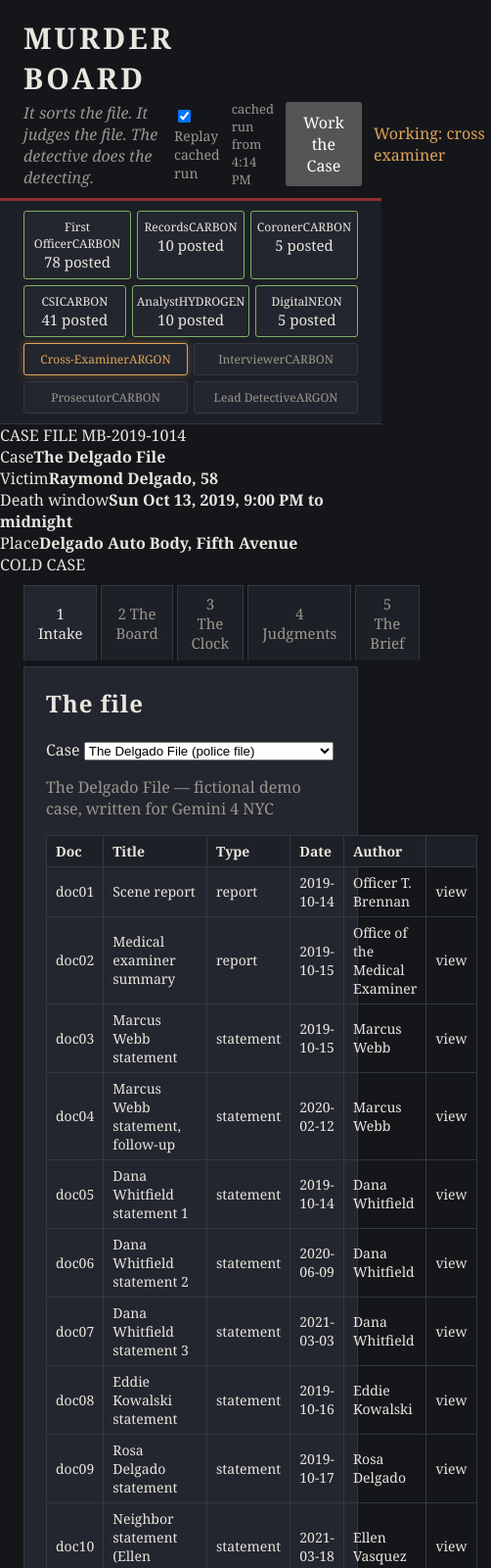
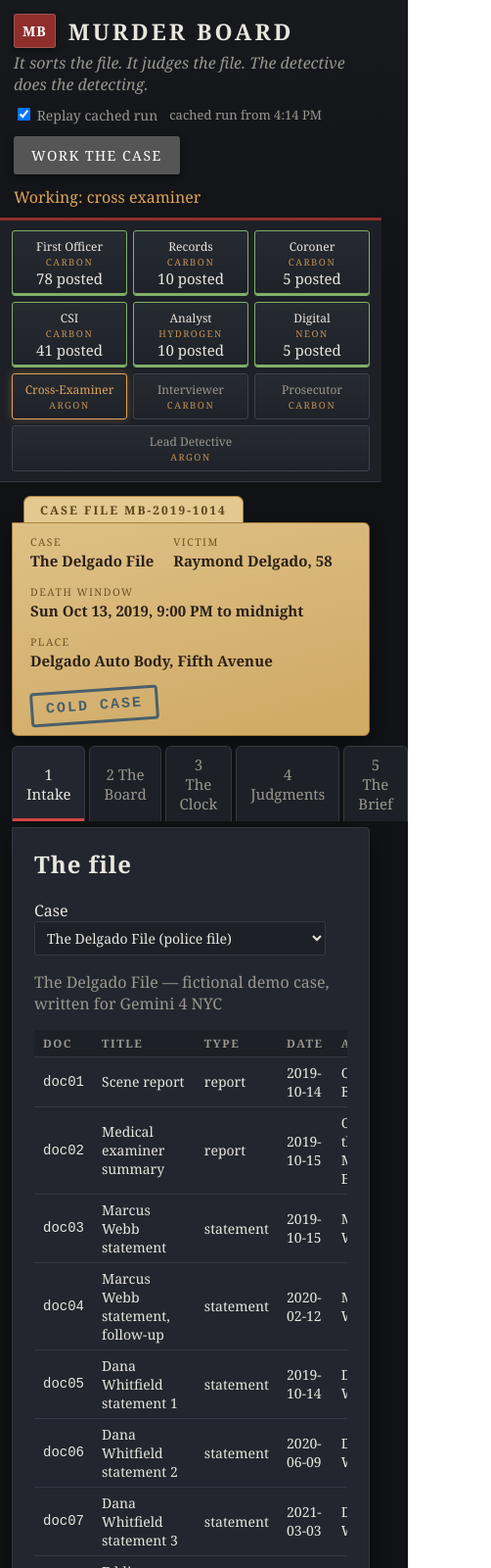
Before and after one commit to mrfentmen/murder-board, a plain HTML site: page app/index.html in a window 390 px wide. Shown: the top 1600 px of the page at 98% size, 502 px wide, since content can reach past the window. Drawn offline with Linux system fonts and the light colour scheme; a script that the page names is missing.

Commit message:
Update app/style.css (corkboard UI, Harborlight sim, records fixtures, research 2)

```diff
--- a/app/style.css
+++ b/app/style.css
@@ -220,3 +220,94 @@ th { background: var(--panel); }
 .pin-legend .key-row { display: flex; align-items: center; gap: 10px; margin: 7px 0; font-size: 12.5px; line-height: 1.35; }
 .pin-legend .key-line { width: 40px; height: 8px; flex: none; }
 .pin-legend .key-note { margin-top: 9px; font-size: 12px; font-style: italic; color: #cbbfa4; }
+.chair .model { display: block; font-size: 9.5px; letter-spacing: 1.5px; opacity: .72; margin-top: 1px; }
+
+/* ---- Realism pass: the murder book, digitized ---- */
+body { background: linear-gradient(180deg, #17191d, #101215 340px, #101215); }
+h1 { display: flex; align-items: center; gap: 13px; }
+h1::before {
+  content: "MB"; background: var(--red-dark); color: #fff; font-size: 14px;
+  letter-spacing: 1px; padding: 8px 9px; border-radius: 3px;
+  box-shadow: 0 2px 6px rgba(0,0,0,.5), inset 0 0 0 1px rgba(255,255,255,.18);
+}
+#workBtn { text-transform: uppercase; letter-spacing: 1.5px; font-size: 14px; box-shadow: 0 2px 8px rgba(0,0,0,.45); }
+select, input[type="text"] {
+  background: var(--panel); color: var(--ink); border: 1px solid var(--line);
+  padding: 6px 8px; border-radius: 3px; font-family: inherit; font-size: 14px;
+}
+.chair { background: linear-gradient(180deg, #262a31, #1f2229); border-color: #3c414d; }
+.chair.done { box-shadow: inset 0 -2px 0 var(--green); }
+.chair .model { color: var(--amber); opacity: .85; }
+.tab { border-radius: 6px 6px 0 0; }
+.tab.active { box-shadow: inset 0 -3px 0 var(--red); }
+.screen { border-radius: 0 4px 4px 4px; box-shadow: 0 8px 22px rgba(0,0,0,.38); }
+
+.case-folder { margin: 16px 24px 0; }
+.folder-tab {
+  display: inline-block; margin-left: 12px; background: #e3c88f; color: #5a4318;
+  font-weight: bold; letter-spacing: 2px; font-size: 12px; padding: 5px 16px 4px;
+  border: 1px solid #a97f3f; border-bottom: 0; border-radius: 7px 7px 0 0;
+}
+.folder-body {
+  background: linear-gradient(165deg, #dec086, #cfa964);
+  border: 1px solid #a97f3f; border-radius: 0 6px 6px 6px;
+  padding: 12px 18px; display: flex; justify-content: space-between; align-items: center; gap: 18px;
+  box-shadow: 0 5px 16px rgba(0,0,0,.4);
+}
+.folder-fields { display: flex; gap: 28px; flex-wrap: wrap; }
+.folder-fields .ff span { display: block; font-size: 10.5px; letter-spacing: 1.5px; text-transform: uppercase; color: #6d5322; margin-bottom: 1px; }
+.folder-fields .ff strong { font-size: 15px; color: #2b2118; }
+.folder-stamp {
+  font-weight: bold; letter-spacing: 2px; border: 3px solid; padding: 6px 13px;
+  border-radius: 4px; transform: rotate(-4deg); font-size: 15px; opacity: .85;
+  white-space: nowrap; font-family: "Courier New", monospace;
+}
+.stamp-open { color: #8e2f2c; border-color: #8e2f2c; }
+.stamp-cold { color: #33526b; border-color: #33526b; }
+.stamp-solved { color: #2e5d33; border-color: #2e5d33; }
+
+.doc-viewer {
+  background: #f4f1e8; color: #22201b; border: 0; border-top: 4px solid var(--red-dark);
+  font-family: "Courier New", Courier, monospace; font-size: 13.5px; line-height: 1.55;
+  padding: 22px 26px; box-shadow: 0 5px 16px rgba(0,0,0,.45); max-height: 460px;
+}
+th { text-transform: uppercase; letter-spacing: 1.5px; font-size: 11.5px; color: var(--muted); }
+th, td { border: 0; border-bottom: 1px solid var(--line); }
+.registry td:first-child, .alibis td:first-child { font-family: "Courier New", monospace; }
+.rating {
+  display: inline-block; border: 2px solid currentColor; border-radius: 3px;
+  padding: 1px 8px; transform: rotate(-1.6deg); font-size: 12.5px; opacity: .94;
+}
+.brief-head { background: #f4f1e8; color: #1c1c1c; max-width: 780px; margin: 14px auto 0; padding: 24px 40px 0; }
+.bh-org { letter-spacing: 3px; font-weight: bold; font-size: 13px; color: var(--red-dark); }
+.bh-title { font-size: 25px; margin: 2px 0 4px; }
+.bh-meta { color: #555; font-size: 13px; border-bottom: 2px solid #1c1c1c; padding-bottom: 10px; line-height: 1.45; }
+.brief-page { margin: 0 auto 14px; padding-top: 16px; box-shadow: 0 5px 16px rgba(0,0,0,.35); }
+.modal-card {
+  background: #f4f1e8; color: #1c1c1c; border: 0; border-top: 5px solid var(--red-dark);
+  box-shadow: 0 18px 50px rgba(0,0,0,.6);
+}
+.modal-card h3 { color: #1c1c1c; }
+.quote-pair figure { background: #fff; border: 1px solid #d8d2c0; box-shadow: 0 2px 6px rgba(0,0,0,.12); }
+.quote-pair figcaption { color: #6a675c; }
+.modal .innocent { color: #55534a; }
+.modal-close { background: #1c1c1c; color: #f4f1e8; border: 0; border-radius: 3px; }
+.clock-event { background: #262a31; }
+@media (max-width: 640px) {
+  .folder-body { flex-direction: column; align-items: flex-start; }
+  .folder-fields { gap: 14px 20px; }
+  .brief-head, .brief-page { padding-left: 20px; padding-right: 20px; }
+}
+@media (max-width: 640px) {
+  header { flex-direction: column; align-items: flex-start; gap: 10px; padding: 14px 14px 10px; }
+  .runbox { flex-wrap: wrap; }
+  .run-status { min-width: 0; }
+  h1 { font-size: 23px; }
+  .squad-strip { padding: 10px 12px; }
+  .tabs { padding: 10px 12px 0; }
+  main { padding: 6px 12px 30px; }
+  .case-folder { margin: 14px 12px 0; }
+}
+@media (max-width: 640px) {
+  .registry, .alibis { display: block; overflow-x: auto; }
+}
```
